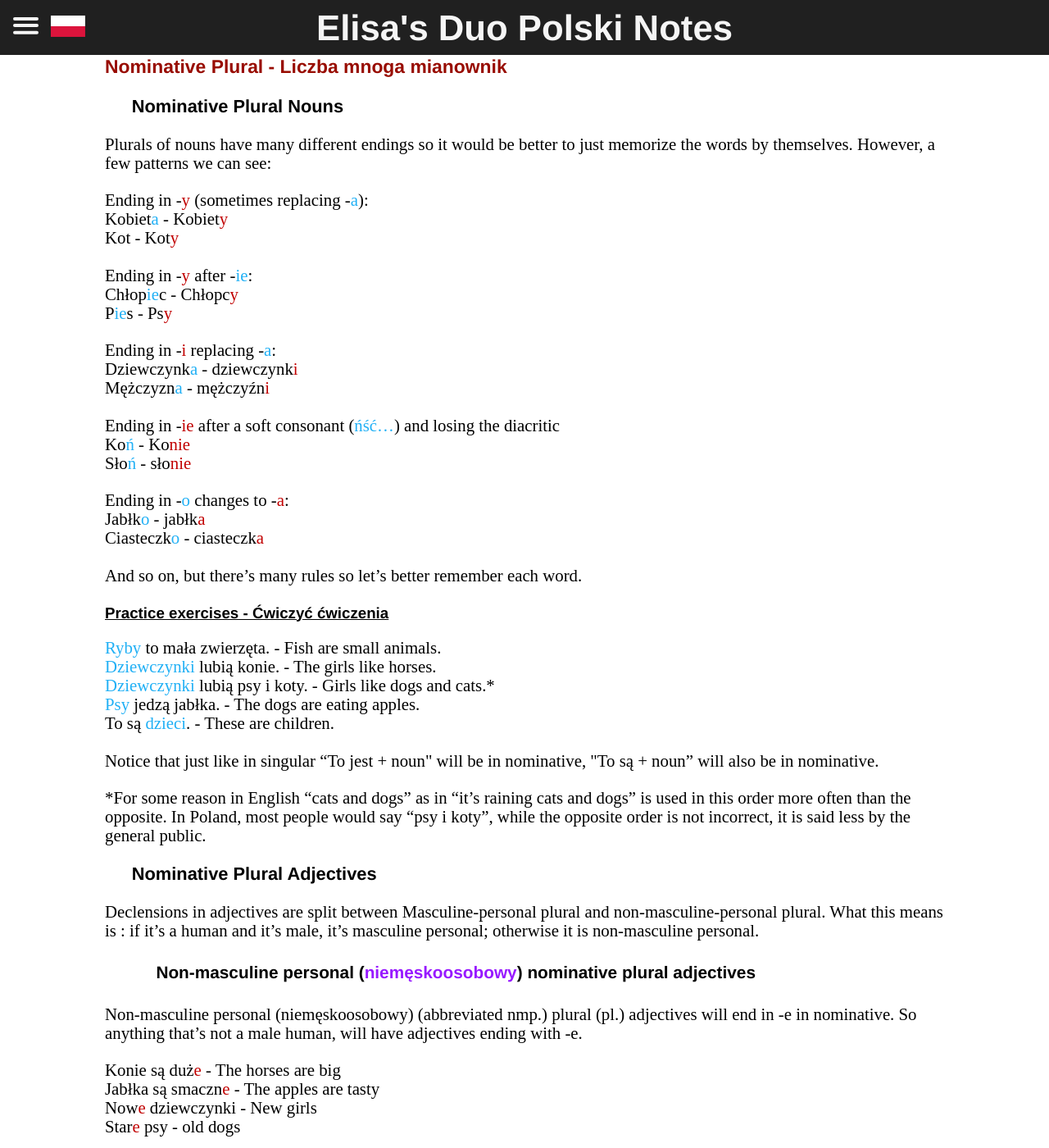
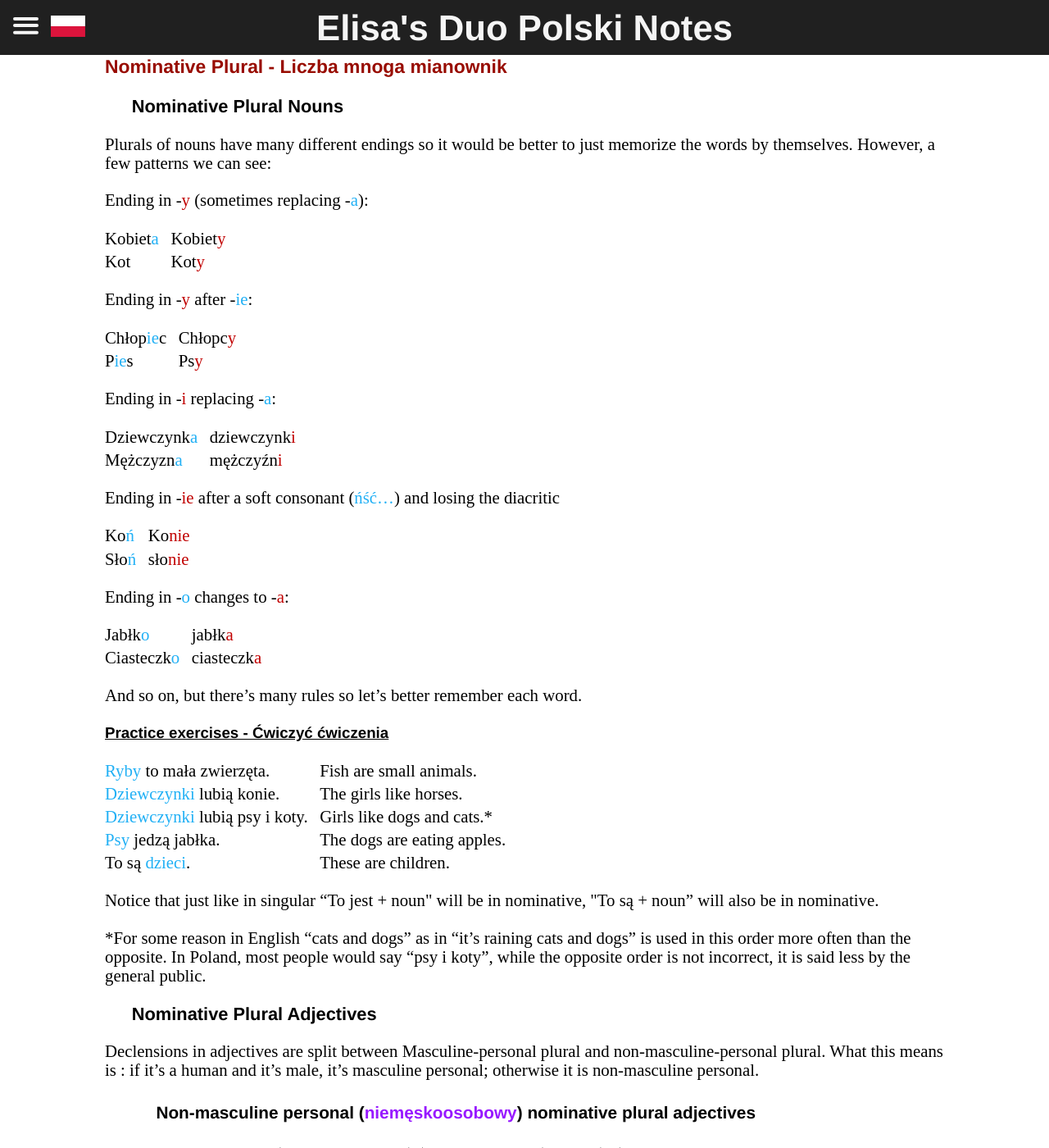
Before and after one commit to polski-duo-notes/polski-duo-notes.github.io, a Jekyll site: the page built from lessons/checkpoint_1/09_plurals.html, in a window 1280 px wide and 1400 px high, scrolled down 1060 px. Shown: the whole window at 82% size. Built offline with Jekyll 4.4.1, drawn with Linux system fonts in a browser that asks for light colours; some of the changed text lies outside the part shown.

Commit message:
fixed examples to mini-table format

```diff
--- a/css/main.css
+++ b/css/main.css
@@ -757,10 +757,10 @@ th{
 
 .mini-table table, .mini-table th, .mini-table td {
     border: none;
-    padding-top: 0.3em;
-    padding-left: 0.3em;
+    padding-top: 0.1em;
+    padding-left: 0em;
     padding-bottom: 0.1em;
-    padding-right: 1em;
+    padding-right: 0.7em;
     text-align: left;
 }
 
--- a/lessons/basics/03_phrases.html
+++ b/lessons/basics/03_phrases.html
@@ -144,6 +144,8 @@ title: Elisa's Duo Polski - Basic Phrases
             <tr><td>Ona mówi dobranoc</td><td>She says goodnight</td></tr>
             <tr><td>One mówią cześć</td><td>They say hello</td></tr>
         </table>
+            <!--<p>Ona mówi dobranoc - She says goodnight
+            One mówią cześć - They say hello</p> -->
     </div>
 
     <div class="nav-buttons">
--- a/lessons/checkpoint_1/09_plurals.html
+++ b/lessons/checkpoint_1/09_plurals.html
@@ -87,39 +87,53 @@ title: Elisa's Duo Polski - Plurals
 
         <p>Plurals of nouns have many different endings so it would be better to just memorize the words by themselves. However, a few patterns we can see:
 
-            Ending in -<span class="red-text">y</span> (sometimes replacing -<span class="blue-text">a</span>):
-            Kobiet<span class="blue-text">a</span> - Kobiet<span class="red-text">y</span>
-            Kot - Kot<span class="red-text">y</span>
+            Ending in -<span class="red-text">y</span> (sometimes replacing -<span class="blue-text">a</span>):</p>
+            <table class="mini-table">
+                <tr><td> Kobiet<span class="blue-text">a</span> </td><td> Kobiet<span class="red-text">y</span></td></tr>
+                <tr><td> Kot </td><td> Kot<span class="red-text">y</span></td></tr>
+            </table>
 
-            Ending in -<span class="red-text">y</span> after -<span class="blue-text">ie</span>:
-            Chłop<span class="blue-text">ie</span>c - Chłopc<span class="red-text">y</span>
-            P<span class="blue-text">ie</span>s - Ps<span class="red-text">y</span>
+            <p>Ending in -<span class="red-text">y</span> after -<span class="blue-text">ie</span>:</p>
 
-            Ending in -<span class="red-text">i</span> replacing -<span class="blue-text">a</span>:
-            Dziewczynk<span class="blue-text">a</span> - dziewczynk<span class="red-text">i</span>
-            Mężczyzn<span class="blue-text">a</span> - mężczyźn<span class="red-text">i</span>
+            <table class="mini-table">
+                <tr><td> Chłop<span class="blue-text">ie</span>c </td><td> Chłopc<span class="red-text">y</span></td></tr>
+                <tr><td> P<span class="blue-text">ie</span>s </td><td> Ps<span class="red-text">y</span></td></tr>
+            </table>
 
-            Ending in -<span class="red-text">ie</span> after a soft consonant (<span class="blue-text">ńść…</span>) and losing the diacritic
-            Ko<span class="blue-text">ń</span> - Ko<span class="red-text">nie</span>
-            Sło<span class="blue-text">ń</span> - sło<span class="red-text">nie</span>
+            <p>Ending in -<span class="red-text">i</span> replacing -<span class="blue-text">a</span>:</p>
+            <table class="mini-table">
+                <tr><td> Dziewczynk<span class="blue-text">a</span> </td><td> dziewczynk<span class="red-text">i</span></td></tr>
+                <tr><td> Mężczyzn<span class="blue-text">a</span> </td><td> mężczyźn<span class="red-text">i</span></td></tr>
+            </table>
 
-            Ending in -<span class="blue-text">o</span> changes to -<span class="red-text">a</span>:
-            Jabłk<span class="blue-text">o</span> - jabłk<span class="red-text">a</span>
-            Ciasteczk<span class="blue-text">o</span> - ciasteczk<span class="red-text">a</span>
+            <p>Ending in -<span class="red-text">ie</span> after a soft consonant (<span class="blue-text">ńść…</span>) and losing the diacritic</p>
+            <table class="mini-table">
+                <tr><td> Ko<span class="blue-text">ń</span> </td><td> Ko<span class="red-text">nie</span></td></tr>
+                <tr><td> Sło<span class="blue-text">ń</span> </td><td> sło<span class="red-text">nie</span> </td></tr>
+            </table>
 
-            And so on, but there’s many rules so let’s better remember each word.</p>
+            <p>Ending in -<span class="blue-text">o</span> changes to -<span class="red-text">a</span>:</p>
+
+            <table class="mini-table">
+                <tr><td> Jabłk<span class="blue-text">o</span> </td><td> jabłk<span class="red-text">a</span> </td></tr>
+                <tr><td> Ciasteczk<span class="blue-text">o</span> </td><td> ciasteczk<span class="red-text">a</span></td></tr>
+            </table>
+
+            <p>And so on, but there’s many rules so let’s better remember each word.</p>
 
         <span class="section"> Practice exercises - Ćwiczyć ćwiczenia </span>
 
-        <p><span class="blue-text">Ryby</span> to mała zwierzęta. - Fish are small animals.
-            <span class="blue-text">Dziewczynki</span> lubią konie. - The girls like horses.
-            <span class="blue-text">Dziewczynki</span> lubią psy i koty.  - Girls like dogs and cats.*
-            <span class="blue-text">Psy</span> jedzą jabłka. - The dogs are eating apples.
-            To są <span class="blue-text">dzieci</span>. - These are children.
+        <table class="mini-table">
+            <tr><td> <span class="blue-text">Ryby</span> to mała zwierzęta. </td><td> Fish are small animals.</td></tr>
+            <tr><td> <span class="blue-text">Dziewczynki</span> lubią konie. </td><td> The girls like horses.</td></tr>
+            <tr><td> <span class="blue-text">Dziewczynki</span> lubią psy i koty.  </td><td> Girls like dogs and cats.*</td></tr>
+            <tr><td> <span class="blue-text">Psy</span> jedzą jabłka. </td><td> The dogs are eating apples.</td></tr>
+            <tr><td> To są <span class="blue-text">dzieci</span>. </td><td> These are children.</td></tr>
+        </table>
 
-            Notice that just like in singular “To jest + noun" will be in nominative, "To są + noun” will also be in nominative.
+        <p>Notice that just like in singular “To jest + noun" will be in nominative, "To są + noun” will also be in nominative.
 
-            *For some reason in English “cats and dogs” as in “it’s raining cats and dogs” is used in this order more often than the opposite. In Poland, most people would say “psy i koty”, while the opposite order is not incorrect, it is said less by the general public.</p>
+        *For some reason in English “cats and dogs” as in “it’s raining cats and dogs” is used in this order more often than the opposite. In Poland, most people would say “psy i koty”, while the opposite order is not incorrect, it is said less by the general public.</p>
 
         <h3> Nominative Plural Adjectives </h3>
 
@@ -127,34 +141,45 @@ title: Elisa's Duo Polski - Plurals
 
         <h4> Non-masculine personal (<span class="violet-text">niemęskoosobowy</span>) nominative plural adjectives </h4>
 
-        <p>Non-masculine personal (niemęskoosobowy) (abbreviated nmp.) plural (pl.) adjectives will end in -e in nominative. So anything that’s not a male human, will have adjectives ending with -e.
+        <p>Non-masculine personal (niemęskoosobowy) (abbreviated nmp.) plural (pl.) adjectives will end in -e in nominative. So anything that’s not a male human, will have adjectives ending with -e.</p>
 
-            Konie są duż<span class="red-text">e</span> - The horses are big
-            Jabłka są smaczn<span class="red-text">e</span> - The apples are tasty
-            Now<span class="red-text">e</span> dziewczynki - New girls
-            Star<span class="red-text">e</span> psy - old dogs</p>
+        <table class="mini-table">
+            <tr><td> Konie są duż<span class="red-text">e</span> </td><td> The horses are big</td></tr>
+            <tr><td> Jabłka są smaczn<span class="red-text">e</span> </td><td> The apples are tasty</td></tr>
+            <tr><td> Now<span class="red-text">e</span> dziewczynki </td><td> New girls</td></tr>
+            <tr><td> Star<span class="red-text">e</span> psy </td><td> old dogs</td></tr>
+        </table>
 
         <h4> Masculine personal (męski osobowy) nominative plural adjectives </h4>
 
         <p>On the other hand, masculine personal (<span class="violet-text">męski osobowy</span>) (abbreviated mp.) plural adjectives will end in -i , and if there’s an -r before it, it changes to -rzy.
 
-            -<span class="blue-text">ry</span> changes to to -<span class="red-text">rzy</span>:
-            Dob<span class="red-text">rzy</span> ludzie - Good people. (s. dobry)
-            Oni są sta<span class="red-text">rzy</span> - They are old. (s. stary)
+            -<span class="blue-text">ry</span> changes to to -<span class="red-text">rzy</span>:</p>
 
-            Ł,ż, ending in -i and loose the diacritics:
-            Ź<span class="red-text">li</span> mężczyźni - bad men (s. z<span class="blue-text">ły</span>)
-            Du<span class="red-text">zi</span> chłopcy i ma<span class="red-text">li</span> chłopcy - big boys and small boys (s. du<span class="blue-text">ży</span> s. ma<span class="blue-text">ły</span>)
+            <table class="mini-table">
+                <tr><td> Dob<span class="red-text">rzy</span> ludzie </td><td> Good people. (s. dobry)</td></tr>
+                <tr><td> Oni są sta<span class="red-text">rzy</span> </td><td> They are old. (s. stary)</td></tr>
+            </table>
 
-            Ending in -<span class="red-text">i</span>:
-            Now<span class="red-text">i</span> chłopcy - new boys (s. now<span class="blue-text">y</span>)
-            Smaczn<span class="red-text">i</span> chłopcy - tasty boys (s. smaczn<span class="blue-text">y</span>)</p>
+            <p>Ł,ż, ending in -i and loose the diacritics:</p>
+            <table class="mini-table">
+                <tr><td> Ź<span class="red-text">li</span> mężczyźni </td><td> bad men (s. z<span class="blue-text">ły</span>)</td></tr>
+                <tr><td> Du<span class="red-text">zi</span> chłopcy i ma<span class="red-text">li</span> chłopcy </td><td> big boys and small boys (s. du<span class="blue-text">ży</span> s. ma<span class="blue-text">ły</span>)</td></tr>
+            </table>
+
+            <p>Ending in -<span class="red-text">i</span>:</p>
+            <table class="mini-table">
+                <tr><td> Now<span class="red-text">i</span> chłopcy </td><td> new boys (s. now<span class="blue-text">y</span>)</td></tr>
+                <tr><td> Smaczn<span class="red-text">i</span> chłopcy </td><td> tasty boys (s. smaczn<span class="blue-text">y</span>) (said a monster from a fairy tale)</td></tr>
+            </table>
 
         <span class="section"> Practice exercises - Ćwiczyć ćwiczenia </span>
 
-        <p>Duże kobiety, duzi mężczyźni i duże dzieci - Big women, big men and big children
-            Mali chłopcy, małe dziewczynki - Little boys, little girls.
-            Są starzy - They are old (male they)</p>
+        <table class="mini-table">
+            <tr><td> Duże kobiety, duzi mężczyźni i duże dzieci </td><td> Big women, big men and big children</td></tr>
+            <tr><td> Mali chłopcy, małe dziewczynki </td><td> Little boys, little girls.</td></tr>
+            <tr><td> Są starzy </td><td> They are old (male they)</td></tr>
+        </table>
 
     </div>
 
@@ -176,13 +201,15 @@ title: Elisa's Duo Polski - Plurals
 
             Dziewczynka ma <span class="blue-text">ciasteczka</span> - The girl has cookies
 
-            This simple example shows us the accusative plural being the same as nominative, but we can use it from now on knowing for certain how it works:
+            This simple example shows us the accusative plural being the same as nominative, but we can use it from now on knowing for certain how it works:</p>
 
-            Chłopcy mają <span class="blue-text">psy</span> - The boys have dogs.
-            Mężczyźni jedzą <span class="blue-text">jajka</span> - The men are eating eggs.
-            Mamy <span class="blue-text">koty</span>. - We have cats.
+            <table class="mini-table">
+                <tr><td> Chłopcy mają <span class="blue-text">psy</span> </td><td> The boys have dogs. </td></tr>
+                <tr><td> Mężczyźni jedzą <span class="blue-text">jajka</span> </td><td> The men are eating eggs. </td></tr>
+                <tr><td> Mamy <span class="blue-text">koty</span>. </td><td> We have cats. </td></tr>
+            </table>
 
-            Now, Masculine personal pronouns are the same as in genitive, which we haven't seen yet, and Duolingo will probably not introduce yet.</p>
+            <p>Now, Masculine personal pronouns are the same as in genitive, which we haven't seen yet, and Duolingo will probably not introduce yet.</p>
 
         <h3> Accusative Plural Adjectives </h3>
 
@@ -190,12 +217,14 @@ title: Elisa's Duo Polski - Plurals
         <a href="https://mowicpopolsku.com/polish-grammar/cases/accusative/#adjective-plural">https://mowicpopolsku.com/polish-grammar/cases/accusative/#adjective-plural</a>
 
         For now, let's see non-masculine personal plural:
-        Accusative adjectives in nmp pl end in -<span class="red-text">e</span>.
+        Accusative adjectives in nmp pl end in -<span class="red-text">e</span>.</p>
 
-        Nowi chłopcy mają star<span class="red-text">e</span> psy - The new boys have old dogs.
-        Tamta kobieta ma duż<span class="red-text">e</span> konie - That woman has big horses.
+        <table class="mini-table">
+            <tr><td> Nowi chłopcy mają star<span class="red-text">e</span> psy </td><td> The new boys have old dogs. </td></tr>
+            <tr><td> Tamta kobieta ma duż<span class="red-text">e</span> konie </td><td> That woman has big horses. </td></tr>
+        </table>
 
-        Accusative adjectives in mp pl are -ych/ -ich.</p>
+        <p>Accusative adjectives in mp pl are -ych/ -ich.</p>
 
     </div>
 
@@ -209,24 +238,29 @@ title: Elisa's Duo Polski - Plurals
 
         <p><a href="https://mowicpopolsku.com/polish-grammar/cases/instrumental/#nouns-plural">https://mowicpopolsku.com/polish-grammar/cases/instrumental/#nouns-plural</a>
 
-        All nouns, regardless of gender, change from their ending in nominative plural to -<span class="red-text">ami</span>.
+        All nouns, regardless of gender, change from their ending in nominative plural to -<span class="red-text">ami</span>.</p>
 
-        Oni są mężczyzn<span class="red-text">ami</span> - They are men. (Mężczyźn<span class="blue-text">i</span>)
-        Jesteśmy kobiet<span class="red-text">ami</span> - We are women. (Kobiet<span class="blue-text">y</span>)
+        <table class="mini-table">
+            <tr><td> Oni są mężczyzn<span class="red-text">ami</span> </td><td> They are men. (Mężczyźn<span class="blue-text">i</span>)</td></tr>
+            <tr><td> Jesteśmy kobiet<span class="red-text">ami</span> </td><td> We are women. (Kobiet<span class="blue-text">y</span>)</td></tr>
+        </table>
+        <p>A few exceptions exist, even in this Duolingo lesson. Some words don't end in -ami, but instead remove the ending vowels, add a diacritic to the last consonant and end in -mi. </p>
 
-        A few exceptions exist, even in this Duolingo lesson. Some words don't end in -ami, but instead remove the ending vowels, add a diacritic to the last consonant and end in -mi.
-
-        Wy jesteście lud<span class="red-text">źmi</span> - You are people. (Lud<span class="blue-text">zie</span>)
-        Nie jesteśmy dzie<span class="red-text">ćmi</span>! - We aren’t children! (Dzie<span class="blue-text">ci</span>)</p>
+        <table class="mini-table">
+            <tr><td> Wy jesteście lud<span class="red-text">źmi</span> </td><td> You are people. (Lud<span class="blue-text">zie</span>)</td></tr>
+            <tr><td> Nie jesteśmy dzie<span class="red-text">ćmi</span>! </td><td> We aren’t children! (Dzie<span class="blue-text">ci</span>)</td></tr>
+        </table>
 
         <span class="section"> Practice exercises - Ćwiczyć ćwiczenia </span>
 
-        <p>Chłopcy są dziećmi - Boys are children
-        One są ludźmi i my jesteśmy ludźmi - They are people and we are people.
-        Wy jesteście ludźmi - You are people
-        Jesteście dziećmi? - Are you children?
-        Wy jesteście mężczyznami, my jesteśmy kobietami - You are men, we are women.
-        One są kobietami - They are women.</p>
+        <table class="mini-table">
+            <tr><td> Chłopcy są dziećmi </td><td> Boys are children</td></tr>
+            <tr><td> One są ludźmi i my jesteśmy ludźmi </td><td> They are people and we are people.</td></tr>
+            <tr><td> Wy jesteście ludźmi </td><td> You are people</td></tr>
+            <tr><td> Jesteście dziećmi? </td><td> Are you children?</td></tr>
+            <tr><td> Wy jesteście mężczyznami, my jesteśmy kobietami </td><td> You are men, we are women.</td></tr>
+            <tr><td> One są kobietami </td><td> They are women.</td></tr>
+        </table>
 
         <h3> Instrumental Plural Adjectives - Narzędnik </h3>
 
@@ -234,11 +268,11 @@ title: Elisa's Duo Polski - Plurals
 
         I haven’t seen these show up in Duolingo, but well, we’re already here aren’t we?
 
-        All adjectives in the instrumental case in plural, regardless of gender, end in -ymi, except for adjectives that end in -g or -k, in which case they end in -imi.
-
-        Oni są dobr<span class="red-text">ymi</span> ludźmi - They are good people.
-        Mój brat jeździ dro<span class="red-text">gimi</span> samochodami. - My brother drives expensive cars.</p>
-
+        All adjectives in the instrumental case in plural, regardless of gender, end in -ymi, except for adjectives that end in -g or -k, in which case they end in -imi.</p>
+        <table class="mini-table">
+            <tr><td> Oni są dobr<span class="red-text">ymi</span> ludźmi </td><td> They are good people. </td></tr>
+            <tr><td> Mój brat jeździ dro<span class="red-text">gimi</span> samochodami. </td><td> My brother drives expensive cars.</td></tr>
+        </table>
     </div>
 
     <div class="regular">
@@ -293,15 +327,16 @@ We also learned the way they change in accusative: Ten, tego, tę, to, tamten, t
 
         <span class="section"> Practice exercises - Ćwiczyć ćwiczenia </span>
 
-        <p><span class="blue-text">Ci</span> ludzie jedzą kaczki - These people eat ducks
-            <span class="blue-text">Tamci</span> mali chłopcy i <span class="blue-text">tamte</span> małe dziewczynki - Those little boys and those little girls
-            <span class="blue-text">Tamte</span> kobiety jedzą posiłek - Those women are eating a meal
-            <span class="blue-text">Ci</span> mężczyźni lubią jabłka - These men like apples.
-            <span class="blue-text">Te</span> kanapki są smaczne - These sandwiches are tasty.
-            <span class="blue-text">Ci</span> chłopcy mają kanapkę - These boys have a sandwich.
-            <span class="blue-text">Tamte</span> kobiety jedzą ciasteczka - Those women are eating cookies.
-            <span class="blue-text">Te</span> kobiety i tamten mężczyzna jedzą obiad - These women and that man are eating lunch.</p>
-
+        <table class="mini-table">
+            <tr><td> <span class="blue-text">Ci</span> ludzie jedzą kaczki </td><td> These people eat ducks</td></tr>
+            <tr><td> <span class="blue-text">Tamci</span> mali chłopcy i <span class="blue-text">tamte</span> małe dziewczynki </td><td> Those little boys and those little girls</td></tr>
+            <tr><td> <span class="blue-text">Tamte</span> kobiety jedzą posiłek </td><td> Those women are eating a meal</td></tr>
+            <tr><td> <span class="blue-text">Ci</span> mężczyźni lubią jabłka </td><td> These men like apples. </td></tr>
+            <tr><td> <span class="blue-text">Te</span> kanapki są smaczne </td><td> These sandwiches are tasty.</td></tr>
+            <tr><td> <span class="blue-text">Ci</span> chłopcy mają kanapkę </td><td> These boys have a sandwich.</td></tr>
+            <tr><td> <span class="blue-text">Tamte</span> kobiety jedzą ciasteczka </td><td> Those women are eating cookies.</td></tr>
+            <tr><td> <span class="blue-text">Te</span> kobiety i tamten mężczyzna jedzą obiad </td><td> These women and that man are eating lunch.</td></tr>
+        </table>
     </div>
 
     <div class="nav-buttons">
```
Also changed, not shown: lessons/basics/01_basics_1.html (+44 -30 lines), lessons/basics/02_basics_2.html (+19 -13 lines), lessons/basics/08_adjectives_1.html (+9 -5 lines), lessons/checkpoint_1/10_clothing.html (deleted, +0 -29 lines).
